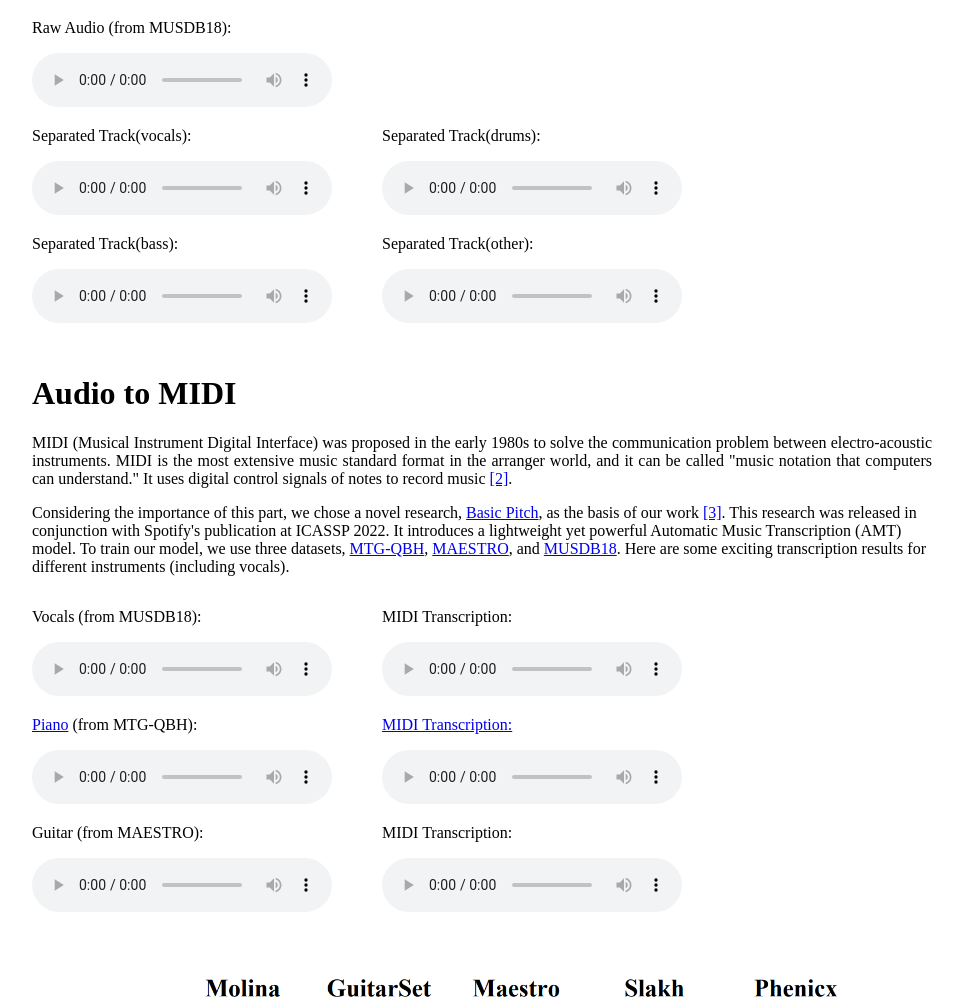
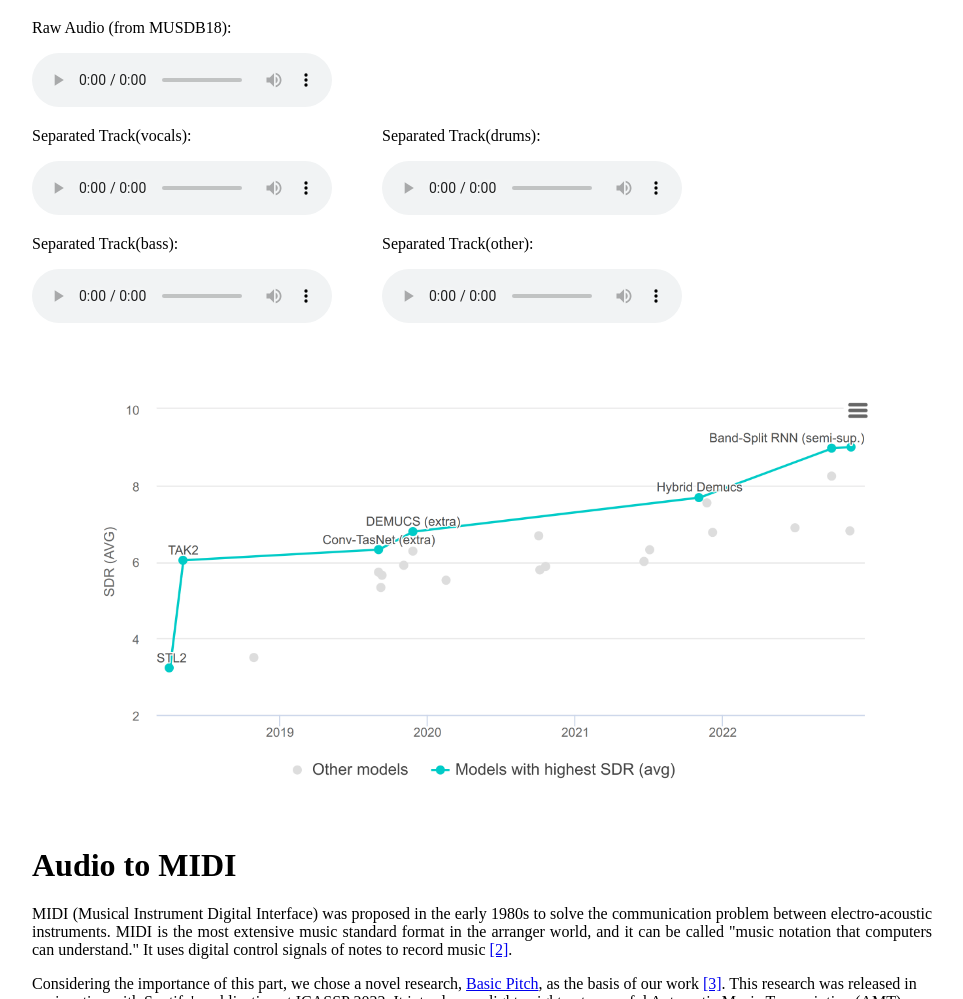
Before and after one commit to s3202844/API2022_Final, a plain HTML site: page index.html in a window 1280 px wide. Shown: the part 364-1363 px from the top of the page, without its empty margins (158-1121 px from the left). Drawn offline with Linux system fonts and the light colour scheme.

Commit message:
add benchmark image

```diff
--- a/index.html
+++ b/index.html
@@ -78,6 +78,10 @@
                     </div>
                 </div>
                 </p>
+
+                <div class="imagewrapper">
+                    <img src="data/bench.png" width="90%" />
+                </div>
             </div>
 
 
```
Also changed, not shown: data/bench.png (added).
